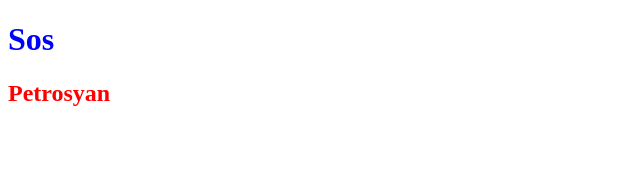
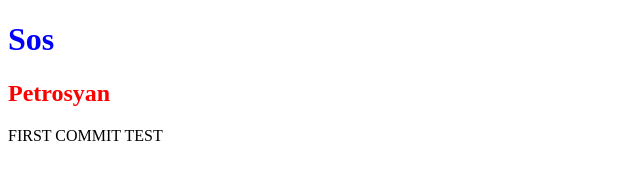
Before and after one commit to SosPetrosyan/test03062020, a plain HTML site: page index.html in a window 1280 px wide. Shown: the whole page, without its empty margins (0-640 px from the left). Drawn offline with Linux system fonts and the light colour scheme.

Commit message:
second commit add paragraph

```diff
--- a/index.html
+++ b/index.html
@@ -9,5 +9,7 @@
 <body>
     <h1 class="name">Sos</h1>
     <h2 class="surname">Petrosyan</h2>
+
+    <p>FIRST COMMIT TEST</p>
 </body>
 </html>
```
